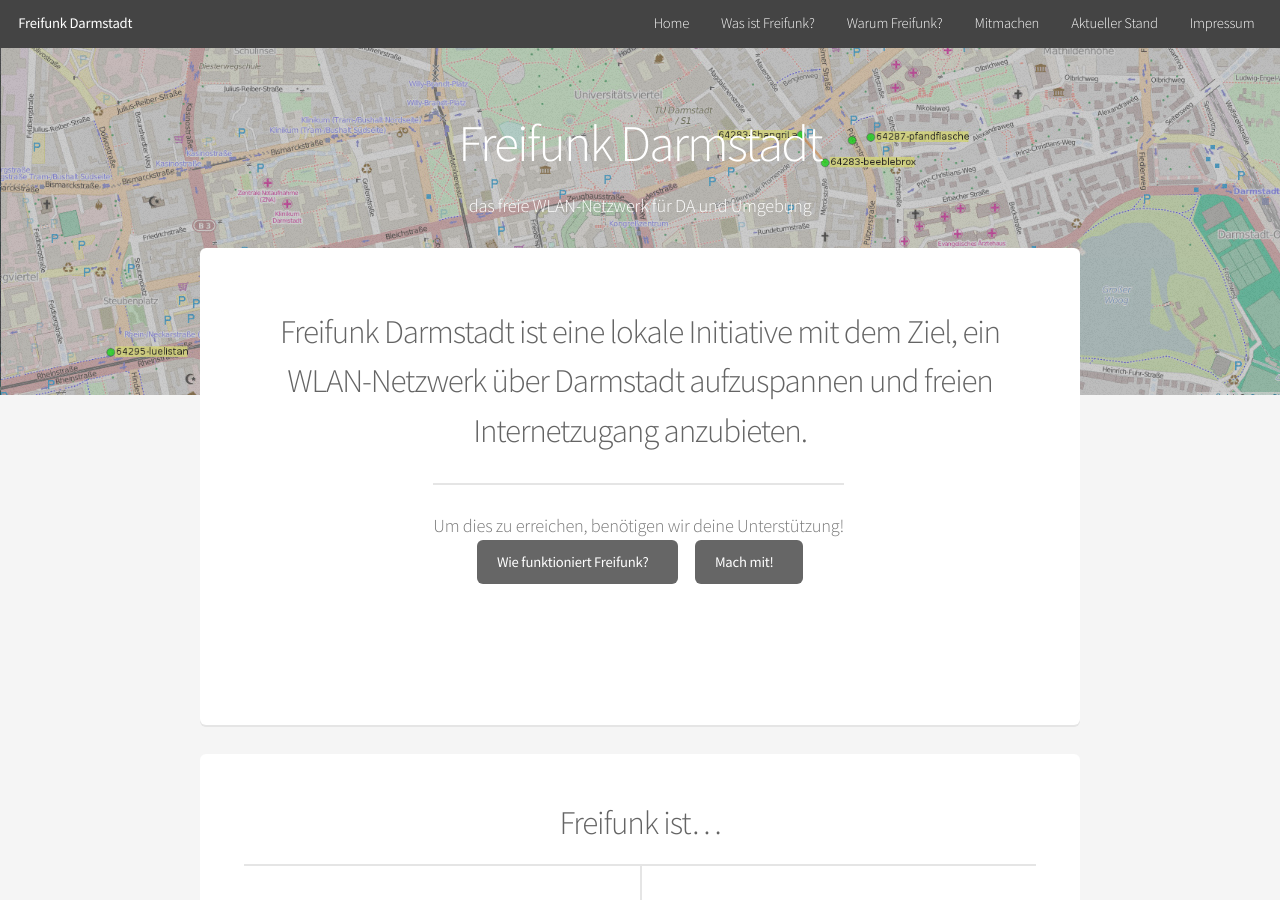
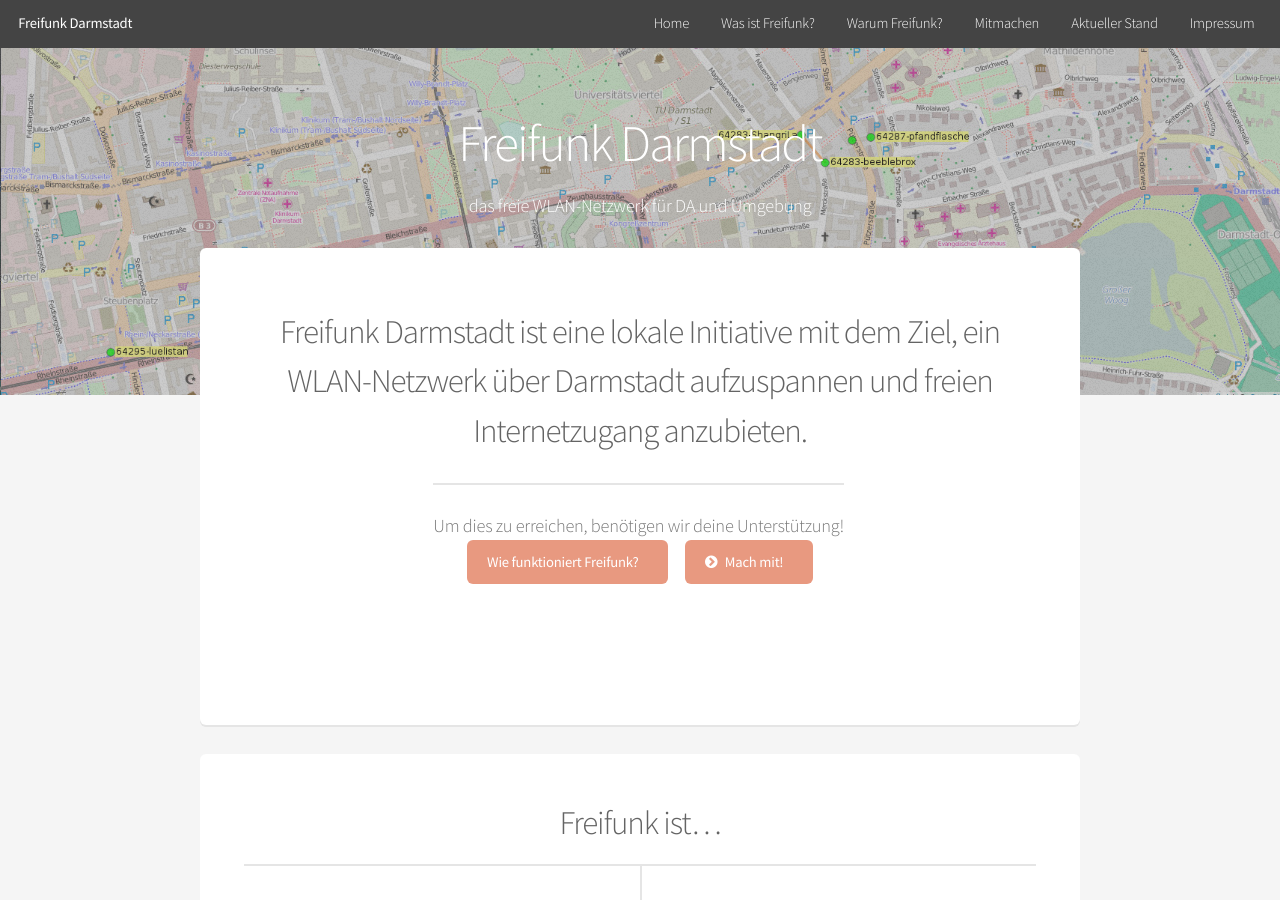
Before and after one commit to mdrenger/darmstadt.freifunk.net, a Jekyll site: the page built from pages/index.html, in a window 1280 px wide and 900 px high. Built offline with Jekyll 4.4.1, drawn with Linux system fonts in a browser that asks for light colours.

Commit message:
changed icons in buttons

```diff
--- a/_layouts/landing.html
+++ b/_layouts/landing.html
@@ -19,8 +19,8 @@
 				<p>Um dies zu erreichen, benötigen wir deine Unterstützung!</p>
 				<p>
 					<ul class="actions">
-						<li><a href="#" class="button accent3 icon fa-icon-question-sign">Wie funktioniert Freifunk?</a></li>
-						<li><a href="#" class="button accent2 icon fa-circle-arrow-right">Mach mit!</a></li>
+						<li><a href="#" class="button special accent3 icon fa-question-sign">Wie funktioniert Freifunk?</a></li>
+						<li><a href="#" class="button special accent2 icon fa-chevron-circle-right">Mach mit!</a></li>
 
 					</ul>
 				</p>
```
